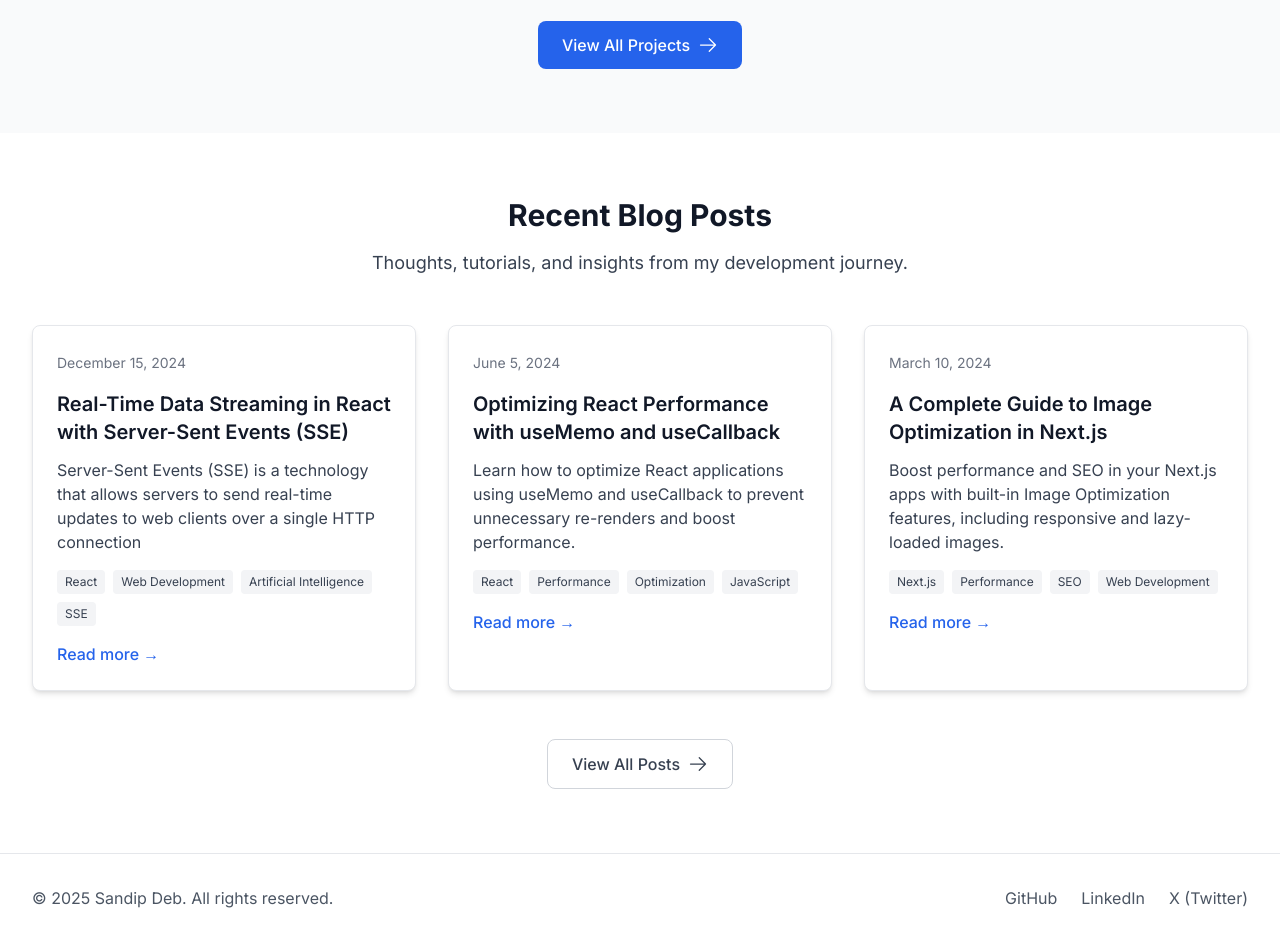
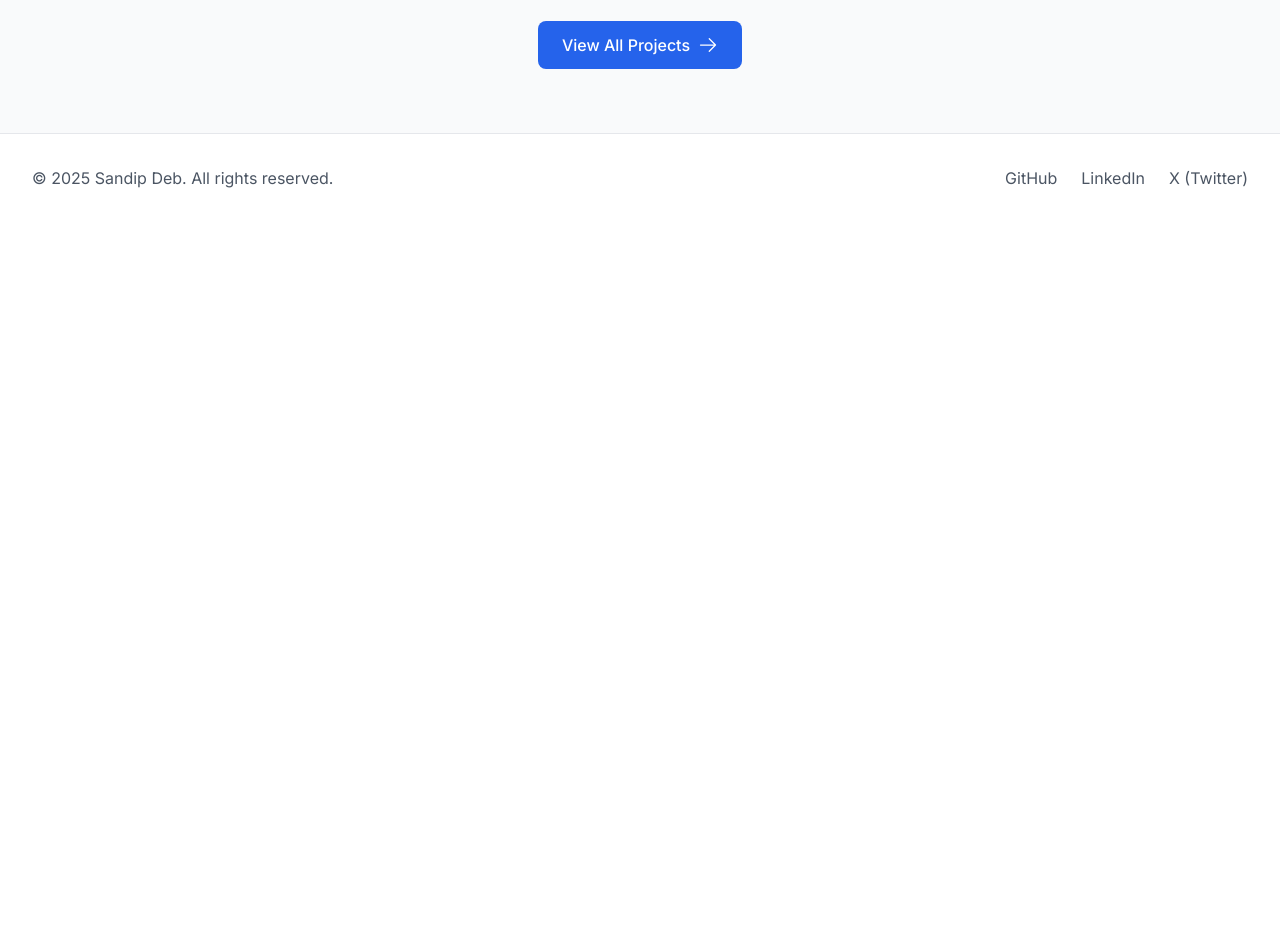
Before and after one commit to SandipDeb05/iamsandipdeb, a Next.js app: page / in a window 1280 px wide. Shown: the part 1260-2202 px from the top of the page. After the commit the page ends 1482 px from the top, so only its background shows below. Built offline with nearby package versions, Linux system fonts and the light colour scheme.

Commit message:
Implement code changes to enhance functionality and improve performance

```diff
--- a/next.config.js
+++ b/next.config.js
@@ -4,7 +4,7 @@ const nextConfig = {
     mdxRs: true,
   },
   images: {
-    domains: ["localhost"],
+    domains: ["localhost", "avatar.iran.liara.run"],
   },
 };
 
--- a/src/app/about/page.tsx
+++ b/src/app/about/page.tsx
@@ -1,4 +1,6 @@
 import { CheckIcon } from "@heroicons/react/24/outline";
+import Image from "next/image";
+import MyAboutProfileImage from "../../../public/static/about_profile_image.jpg";
 
 export default function About() {
   const skills = [
@@ -50,12 +52,23 @@ export default function About() {
         {/* Header */}
         <div className="text-center mb-16">
           <h1 className="text-4xl font-bold text-gray-900 dark:text-gray-100 mb-6">
-            About Me
+            Hey there 👋
           </h1>
           <p className="text-xl text-gray-700 dark:text-gray-300 max-w-3xl mx-auto">
-            I'm a passionate Software Engineer who loves building innovative
-            solutions and learning new technologies.
+            I'm Sandip Deb, a passionate Software Engineer who loves building
+            innovative solutions and learning new technologies.
           </p>
+        </div>
+
+        <div>
+          <Image
+            // src={MyAboutProfileImage}
+            src={"https://avatar.iran.liara.run/public/25"}
+            alt="Sandip Deb"
+            width={200}
+            height={200}
+            className="rounded-full mx-auto mb-8"
+          />
         </div>
 
         {/* Bio Section */}
--- a/src/app/page.tsx
+++ b/src/app/page.tsx
@@ -5,8 +5,8 @@ import { recentPosts } from "@/data/blog";
 
 export default function Home() {
   return (
+    // TODO: Need HeroSection component
     <div className="min-h-screen">
-      {/* Hero Section */}
       <section className="py-20 bg-gradient-to-br from-blue-50 to-indigo-100 dark:from-gray-800 dark:to-gray-900">
         <div className="max-w-7xl mx-auto px-4 sm:px-6 lg:px-8 text-center">
           <h1 className="text-4xl md:text-6xl font-bold text-gray-900 dark:text-gray-100 mb-6">
@@ -34,8 +34,7 @@ export default function Home() {
           </div>
         </div>
       </section>
-
-      {/* Short Bio */}
+      {/* TODO: Need ShortBio component */}
       <section className="py-16">
         <div className="max-w-4xl mx-auto px-4 sm:px-6 lg:px-8 text-center">
           <h2 className="text-3xl font-bold text-gray-900 dark:text-gray-100 mb-6">
@@ -56,8 +55,7 @@ export default function Home() {
           </Link>
         </div>
       </section>
-
-      {/* Featured Projects */}
+      {/* TODO: Need Featured_Projects Component*/}
       <section className="py-16 bg-gray-50 dark:bg-gray-800">
         <div className="max-w-7xl mx-auto px-4 sm:px-6 lg:px-8">
           <div className="text-center mb-12">
@@ -129,71 +127,6 @@ export default function Home() {
           </div>
         </div>
       </section>
-
-      {/* Recent Blog Posts */}
-      <section className="py-16">
-        <div className="max-w-7xl mx-auto px-4 sm:px-6 lg:px-8">
-          <div className="text-center mb-12">
-            <h2 className="text-3xl font-bold text-gray-900 dark:text-gray-100 mb-4">
-              Recent Blog Posts
-            </h2>
-            <p className="text-lg text-gray-700 dark:text-gray-300">
-              Thoughts, tutorials, and insights from my development journey.
-            </p>
-          </div>
-
-          <div className="grid md:grid-cols-2 lg:grid-cols-3 gap-8">
-            {recentPosts.map((post) => (
-              <article
-                key={post.slug}
-                className="bg-white dark:bg-gray-900 rounded-lg shadow-md hover:shadow-lg transition-shadow p-6 border border-gray-200 dark:border-gray-700"
-              >
-                <div className="mb-4">
-                  <span className="text-sm text-gray-500 dark:text-gray-400">
-                    {new Date(post.date).toLocaleDateString("en-US", {
-                      year: "numeric",
-                      month: "long",
-                      day: "numeric",
-                    })}
-                  </span>
-                </div>
-                <h3 className="text-xl font-semibold text-gray-900 dark:text-gray-100 mb-3">
-                  {post.title}
-                </h3>
-                <p className="text-gray-700 dark:text-gray-300 mb-4">
-                  {post.description}
-                </p>
-                <div className="flex flex-wrap gap-2 mb-4">
-                  {post.tags.map((tag) => (
-                    <span
-                      key={tag}
-                      className="px-2 py-1 bg-gray-100 dark:bg-gray-800 text-gray-700 dark:text-gray-300 text-xs rounded"
-                    >
-                      {tag}
-                    </span>
-                  ))}
-                </div>
-                <Link
-                  href={`/blog/${post.slug}`}
-                  className="text-blue-600 dark:text-blue-400 hover:text-blue-700 dark:hover:text-blue-300 font-medium"
-                >
-                  Read more →
-                </Link>
-              </article>
-            ))}
-          </div>
-
-          <div className="text-center mt-12">
-            <Link
-              href="/blog"
-              className="inline-flex items-center px-6 py-3 border border-gray-300 dark:border-gray-600 text-gray-700 dark:text-gray-300 font-medium rounded-lg hover:bg-gray-50 dark:hover:bg-gray-800 transition-colors"
-            >
-              View All Posts
-              <ArrowRightIcon className="ml-2 h-5 w-5" />
-            </Link>
-          </div>
-        </div>
-      </section>
     </div>
   );
 }
--- a/src/components/Header.tsx
+++ b/src/components/Header.tsx
@@ -18,7 +18,6 @@ const Header = () => {
     { name: "Home", href: "/" },
     { name: "About", href: "/about" },
     { name: "Projects", href: "/projects" },
-    { name: "Blog", href: "/blog" },
   ];
 
   const toggleTheme = () => {
```
